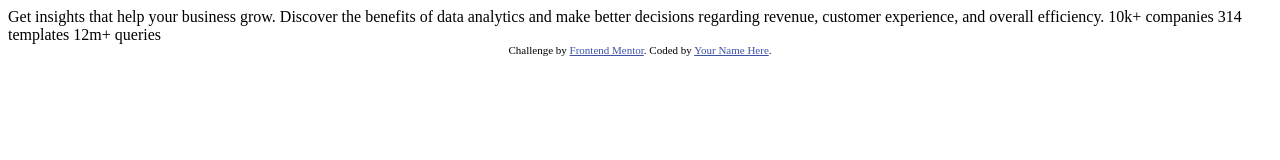
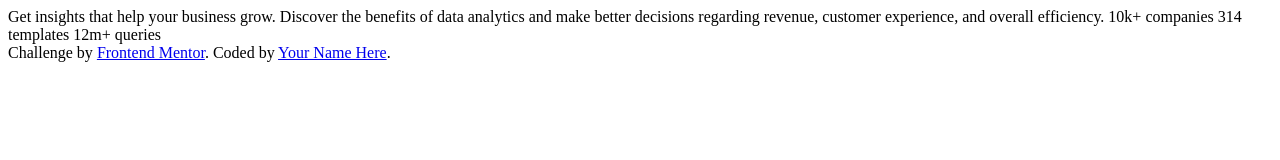
Before and after one commit to xianort/stats-preview-card, a website: page index.html in a window 1280 px wide. Drawn offline with Linux system fonts and the light colour scheme.

Commit message:
Delete "attribution" class

```diff
--- a/index.html
+++ b/index.html
@@ -1,33 +1,31 @@
 <!DOCTYPE html>
 <html lang="en">
   <head>
-  <meta charset="UTF-8">
-  <meta name="viewport" content="width=device-width, initial-scale=1.0"> <!-- displays site properly based on user's device -->
+    <meta charset="UTF-8" />
+    <meta name="viewport" content="width=device-width, initial-scale=1.0" />
+    <!-- displays site properly based on user's device -->
 
-  <link rel="icon" type="image/png" sizes="32x32" href="./images/favicon-32x32.png">
+    <link
+      rel="icon"
+      type="image/png"
+      sizes="32x32"
+      href="./images/favicon-32x32.png"
+    />
 
     <title>Frontend Mentor | Stats preview card component</title>
 
     <!-- Feel free to remove these styles or customise in your own stylesheet 👍 -->
-  <style>
-    .attribution { font-size: 11px; text-align: center; }
-    .attribution a { color: hsl(228, 45%, 44%); }
-  </style>
   </head>
   <body>
+    Get insights that help your business grow. Discover the benefits of data
+    analytics and make better decisions regarding revenue, customer experience,
+    and overall efficiency. 10k+ companies 314 templates 12m+ queries
 
-  Get insights that help your business grow.
-
-  Discover the benefits of data analytics and make better decisions regarding revenue, customer
-  experience, and overall efficiency.
-
-  10k+ companies
-  314 templates
-  12m+ queries
-
-  <div class="attribution">
-    Challenge by <a href="https://www.frontendmentor.io?ref=challenge" target="_blank">Frontend Mentor</a>.
-    Coded by <a href="#">Your Name Here</a>.
+    <div>
+      Challenge by
+      <a href="https://www.frontendmentor.io?ref=challenge" target="_blank"
+        >Frontend Mentor</a
+      >. Coded by <a href="#">Your Name Here</a>.
     </div>
   </body>
 </html>
```
Lines whose indentation alone changed are shown as unchanged.
